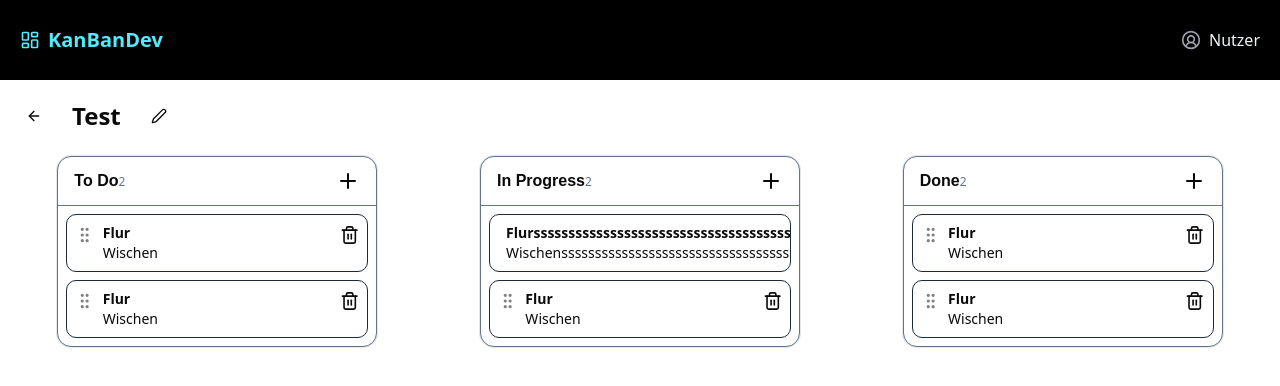
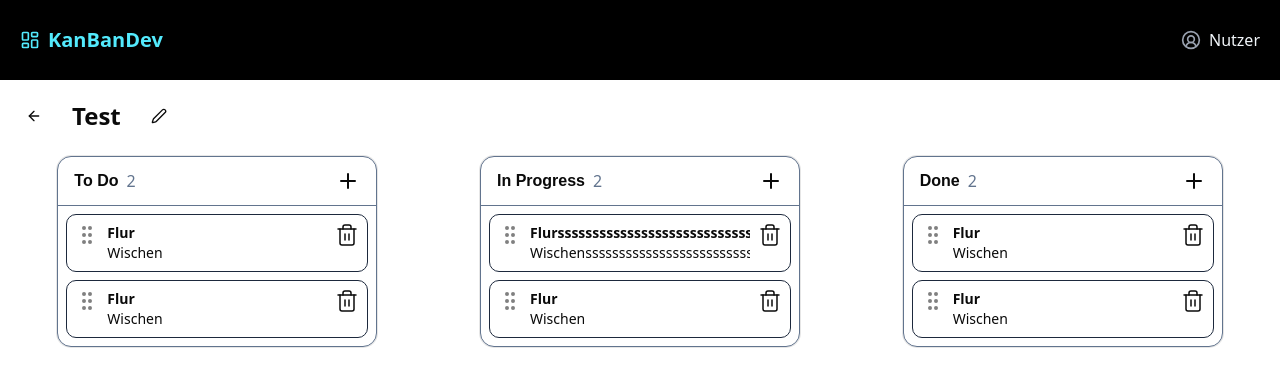
Before and after one commit to Schokett/KanBanDev, a React (Vite) app: page /KanBanDev/boardoverview/board/1 in a window 1280 px wide. Shown: the top 386 px of the page. Built offline with nearby package versions, Linux system fonts and the light colour scheme.

Commit message:
fix container overflow by long tasks

```diff
--- a/src/components/TaskCard.tsx
+++ b/src/components/TaskCard.tsx
@@ -25,9 +25,9 @@ function TasksCard({ status, title, tasks, onDrop }: Props) {
         onDrop={(e) => onDrop(e.dataTransfer.getData("tasksId"), status)}
         className="py-0 gap-0 mx-auto w-full max-w-xs border border-slate-500">
         <CardHeader className=" py-3 flex justify-between items-center">
-          <CardTitle className="font-semibold">
+          <CardTitle className="font-semibold flex gap-2">
             {title}
-            <span className="text-slate-500 text-xs font-medium">{tasks.length}</span>
+            <span className="text-slate-500 text-sx font-normal">{tasks.length}</span>
           </CardTitle>
           <Button variant="ghost">
             <Plus />
--- a/src/components/TaskItem.tsx
+++ b/src/components/TaskItem.tsx
@@ -2,14 +2,18 @@ interface Task {
   title: string;
   task: string;
   status: string;
+  draggable?: boolean;
+  onDragStart?: (e: React.DragEvent<HTMLDivElement>) => void;
 }
 
-function TasksItem({ title, task, status }: Task) {
+function TasksItem({ title, task, status, draggable, onDragStart }: Task) {
   return (
     <>
       <div
         id={status}
-        className=" overflow-hidden flex w-full border justify-between border-slate-800 rounded-lg p-2 gap-2">
+        draggable={draggable}
+        onDragStart={onDragStart}
+        className="cursor-grab flex w-full border justify-between border-slate-800 rounded-lg p-2 gap-2">
         <svg
           xmlns="http://www.w3.org/2000/svg"
           width="24"
@@ -20,7 +24,7 @@ function TasksItem({ title, task, status }: Task) {
           stroke-width="2"
           stroke-linecap="round"
           stroke-linejoin="round"
-          className="lucide lucide-grip-vertical-icon lucide-grip-vertical">
+          className="lucide lucide-grip-vertical-icon lucide-grip-vertical shrink-0">
           <circle cx="9" cy="12" r="1" />
           <circle cx="9" cy="5" r="1" />
           <circle cx="9" cy="19" r="1" />
@@ -28,7 +32,7 @@ function TasksItem({ title, task, status }: Task) {
           <circle cx="15" cy="5" r="1" />
           <circle cx="15" cy="19" r="1" />
         </svg>
-        <div className="w-full">
+        <div className="w-full min-w-0">
           <h4 className="text-ellipsis line-clamp-2 font-semibold">{title}</h4>
           <p className="text-ellipsis line-clamp-2">{task}</p>
         </div>
@@ -39,10 +43,10 @@ function TasksItem({ title, task, status }: Task) {
           viewBox="0 0 24 24"
           fill="none"
           stroke="currentColor"
-          stroke-width="2"
+          stroke-width="1.5"
           stroke-linecap="round"
           stroke-linejoin="round"
-          className="lucide lucide-trash2-icon lucide-trash-2">
+          className="lucide lucide-trash2-icon lucide-trash-2 shrink-0">
           <path d="M10 11v6" />
           <path d="M14 11v6" />
           <path d="M19 6v14a2 2 0 0 1-2 2H7a2 2 0 0 1-2-2V6" />
```
